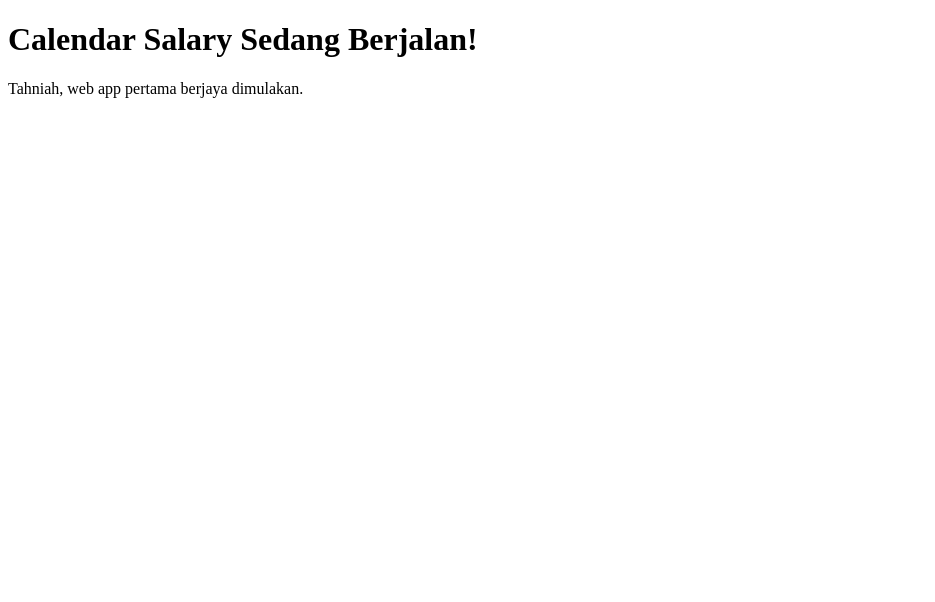
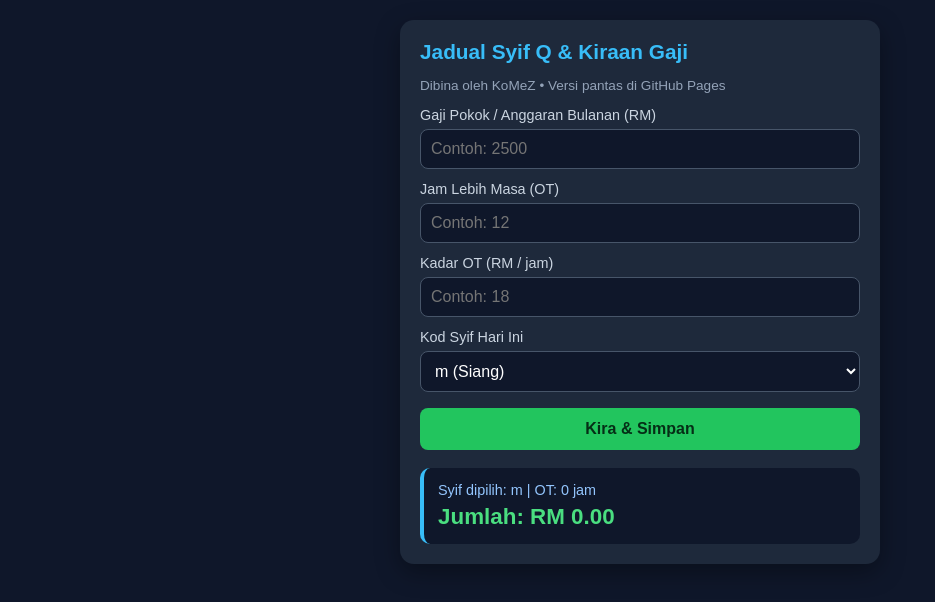
Before and after one commit to KomeZzam/calendar-salary, a plain HTML site: page index.html in a window 1280 px wide. Shown: the whole page, without its empty margins (0-935 px from the left). Drawn offline with Linux system fonts and the light colour scheme.

Commit message:
Update title and styling in index.html

```diff
--- a/index.html
+++ b/index.html
@@ -3,10 +3,135 @@
   <head>
     <meta charset="UTF-8" />
     <meta name="viewport" content="width=device-width, initial-scale=1.0" />
-    <title>Calendar Salary</title>
+    <title>Jadual Syif Q & Kiraan Gaji</title>
+    <style>
+      body {
+        font-family: Arial, sans-serif;
+        background: #0f172a;
+        color: #f8fafc;
+        margin: 0;
+        padding: 20px;
+      }
+      .kad {
+        max-width: 440px;
+        margin: 0 auto;
+        background: #1e293b;
+        border-radius: 14px;
+        padding: 20px;
+        box-shadow: 0 8px 24px rgba(0, 0, 0, 0.35);
+      }
+      h1 {
+        font-size: 1.3rem;
+        margin-top: 0;
+        color: #38bdf8;
+      }
+      label {
+        display: block;
+        margin-top: 12px;
+        font-size: 0.9rem;
+        color: #cbd5e1;
+      }
+      input, select {
+        width: 100%;
+        box-sizing: border-box;
+        margin-top: 6px;
+        padding: 10px;
+        border-radius: 8px;
+        border: 1px solid #475569;
+        background: #0f172a;
+        color: #ffffff;
+        font-size: 1rem;
+      }
+      button {
+        width: 100%;
+        margin-top: 16px;
+        padding: 12px;
+        border: none;
+        border-radius: 8px;
+        background: #22c55e;
+        color: #052e16;
+        font-weight: bold;
+        font-size: 1rem;
+        cursor: pointer;
+      }
+      .hasil {
+        margin-top: 18px;
+        padding: 14px;
+        border-radius: 10px;
+        background: #0f172a;
+        border-left: 4px solid #38bdf8;
+      }
+      .jumlah {
+        font-size: 1.4rem;
+        font-weight: bold;
+        color: #4ade80;
+        margin-top: 6px;
+      }
+    </style>
   </head>
   <body>
-    <h1>Calendar Salary Sedang Berjalan!</h1>
-    <p>Tahniah, web app pertama berjaya dimulakan.</p>
+    <div class="kad">
+      <h1>Jadual Syif Q & Kiraan Gaji</h1>
+      <p style="font-size: 0.85rem; color: #94a3b8; margin-top: 4px;">
+        Dibina oleh KoMeZ • Versi pantas di GitHub Pages
+      </p>
+
+      <label for="gajiPokok">Gaji Pokok / Anggaran Bulanan (RM)</label>
+      <input id="gajiPokok" type="number" step="0.01" placeholder="Contoh: 2500" />
+
+      <label for="jamOt">Jam Lebih Masa (OT)</label>
+      <input id="jamOt" type="number" step="0.5" placeholder="Contoh: 12" />
+
+      <label for="kadarOt">Kadar OT (RM / jam)</label>
+      <input id="kadarOt" type="number" step="0.01" placeholder="Contoh: 18" />
+
+      <label for="kodSyif">Kod Syif Hari Ini</label>
+      <select id="kodSyif">
+        <option value="m">m (Siang)</option>
+        <option value="n">n (Malam)</option>
+        <option value="m<8">m&lt;8</option>
+        <option value="n<8">n&lt;8</option>
+        <option value="m<12">m&lt;12</option>
+        <option value="n<12">n&lt;12</option>
+      </select>
+
+      <button onclick="kiraGaji()">Kira & Simpan</button>
+
+      <div class="hasil">
+        <div id="infoSyif" style="font-size: 0.9rem; color: #93c5fd;">Syif: m (Siang)</div>
+        <div class="jumlah" id="jumlahGaji">Jumlah: RM 0.00</div>
+      </div>
+    </div>
+
+    <script>
+      function muatData() {
+        const simpan = JSON.parse(localStorage.getItem("komez_gaji_v1") || "{}");
+        if (simpan.gajiPokok) document.getElementById("gajiPokok").value = simpan.gajiPokok;
+        if (simpan.jamOt) document.getElementById("jamOt").value = simpan.jamOt;
+        if (simpan.kadarOt) document.getElementById("kadarOt").value = simpan.kadarOt;
+        if (simpan.kodSyif) document.getElementById("kodSyif").value = simpan.kodSyif;
+        kiraGaji(false);
+      }
+
+      function kiraGaji(simpanKeStorage = true) {
+        const pokok = parseFloat(document.getElementById("gajiPokok").value) || 0;
+        const jam = parseFloat(document.getElementById("jamOt").value) || 0;
+        const kadar = parseFloat(document.getElementById("kadarOt").value) || 0;
+        const syif = document.getElementById("kodSyif").value;
+
+        const total = pokok + jam * kadar;
+        document.getElementById("infoSyif").textContent = "Syif dipilih: " + syif + " | OT: " + jam + " jam";
+        document.getElementById("jumlahGaji").textContent = "Jumlah: RM " + total.toFixed(2);
+
+        if (simpanKeStorage) {
+          localStorage.setItem(
+            "komez_gaji_v1",
+            JSON.stringify({ gajiPokok: pokok, jamOt: jam, kadarOt: kadar, kodSyif: syif })
+          );
+        }
+      }
+
+      muatData();
+    </script>
   </body>
 </html>
```
